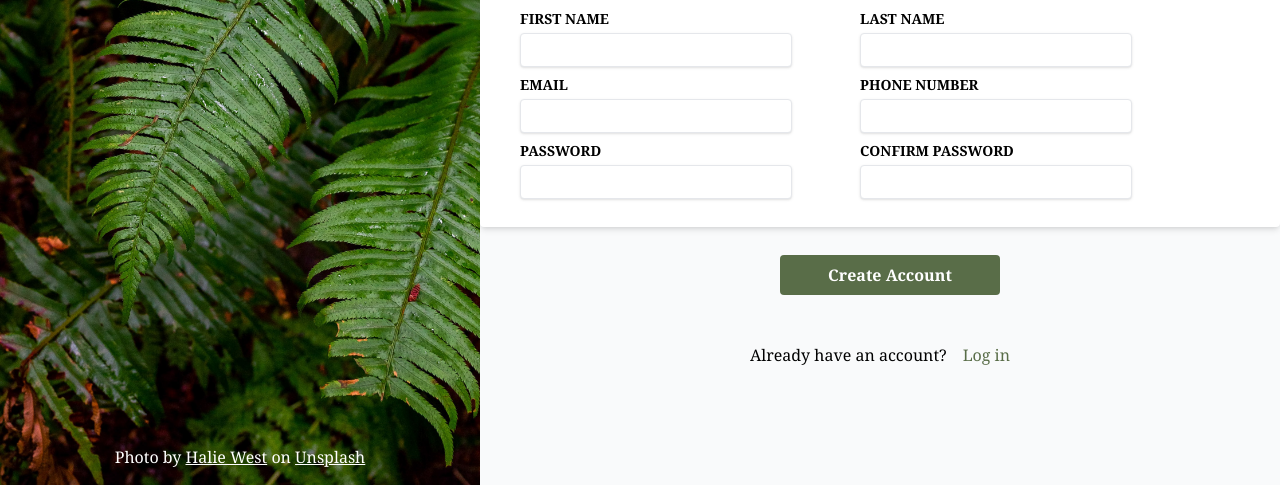
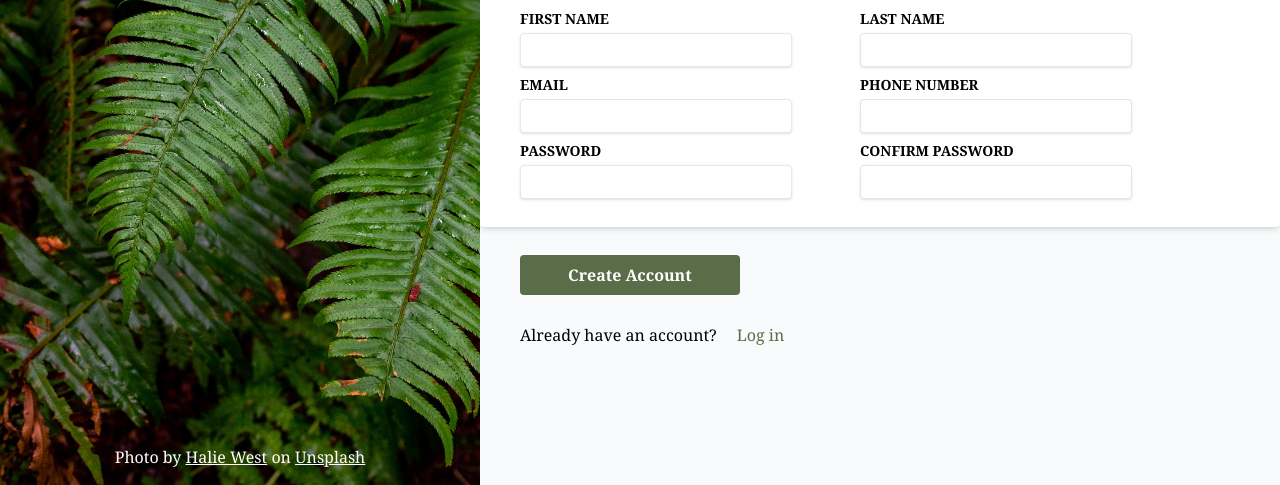
Before and after one commit to CyberGigzz/Project-sign-up-form, a website: page index.html in a window 1280 px wide. Shown: the part 315-800 px from the top of the page. Drawn offline with Linux system fonts and the light colour scheme; a web font is replaced by a local one.

Commit message:
Media queries in tailwind

```diff
--- a/index.html
+++ b/index.html
@@ -132,7 +132,7 @@
           </form>
         </div>
 
-        <div class="lg:mt-2 lg:p-5 lg:pl-10 flex justify-center py-5">
+        <div class="lg:block lg:mt-2 lg:p-5 lg:pl-10 flex justify-center py-5">
           <button
             class="bg-[#596D48] hover:bg-[#6F8359] text-white font-bold py-2 px-12 rounded transition duration-300 ease-in-out"
           >
@@ -140,7 +140,7 @@
           </button>
         </div>
 
-        <p class="lg:my-5 lg:mx-10 flex justify-center py-2">
+        <p class="lg:block lg:mb-5 lg:mx-10 flex justify-center py-2">
           Already have an account? <a class="text-[#596D48] ml-4" href="#">Log in</a>
         </p>
       </div>
```
Also changed, not shown: build/css/style.css.
